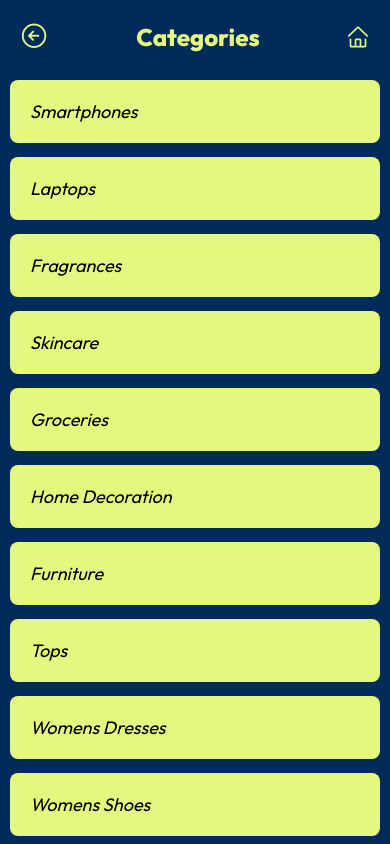
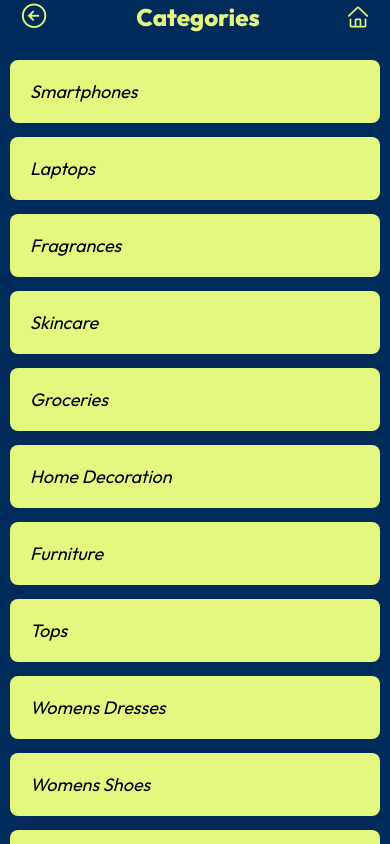
Before and after one commit to eshark9312/Ecommerce-ReactNative, a React Native app: screen / in a window 390 px wide. Shown: the top 844 px of the page. Built offline with nearby package versions, Linux system fonts and the light colour scheme.

Commit message:
Expo-Contants Included

```diff
--- a/App.jsx
+++ b/App.jsx
@@ -13,7 +13,7 @@ export default function App() {
 
   return (
     <>
-      <StatusBar Style='dark-content' backgroundColor={colors.darkBlue} />
+      <StatusBar Style='auto' backgroundColor={colors.darkBlue} />
       <Navigator />
     </>
   );
--- a/src/components/Header/Header.jsx
+++ b/src/components/Header/Header.jsx
@@ -1,6 +1,7 @@
 import { StyleSheet, Text, View, TouchableOpacity } from 'react-native'
 import { colors } from '../../global/colors'
 import { Ionicons, AntDesign } from '@expo/vector-icons';
+import Constants from 'expo-constants'
 
 
 const Header = ({ title, navigation }) => {
@@ -28,8 +29,8 @@ const styles = StyleSheet.create({
     justifyContent: 'space-between',
     backgroundColor: colors.darkBlue,
     paddingHorizontal: 20,
-    paddingVertical: 20
-
+    paddingBottom: 20,
+    paddingTop: Constants.statusBarHeight,
   },
   headerText: {
     fontFamily: 'Outfit-ExtraBold',
```
